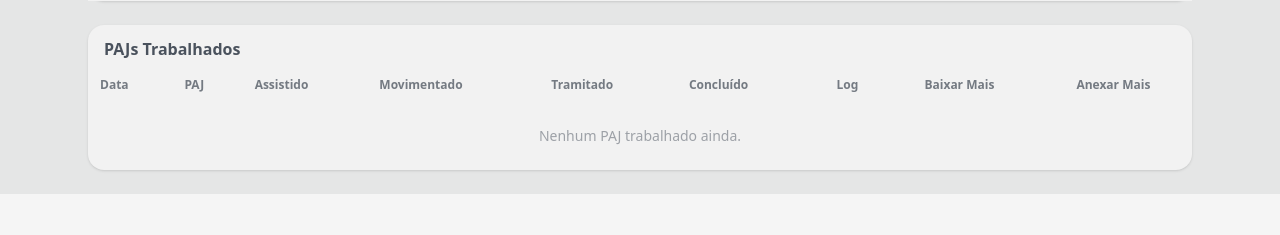
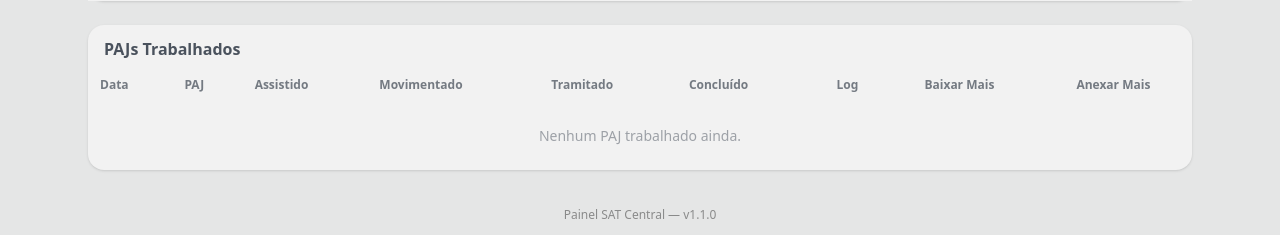
Before and after one commit to felipekugler/painel-sat-central, a FastAPI app: page / in a window 1280 px wide. Shown: the part 623-858 px from the top of the page. Before the commit the page ends 817 px from the top, so only its background shows below. Run offline with FastAPI, Linux system fonts and the light colour scheme; data that the repository does not hold is empty; some libraries are stand-ins or nearby versions.

Commit message:
Sobe versao para 1.1.0 e exibe no rodape do painel
Rodape novo em base.html mostrando "Painel SAT Central - v{app_version}",
usando a variavel app_version ja exposta pelo app.py. Versao subida de
1.0.0 para 1.1.0 para refletir as mudancas grandes desta sessao
(unificacao assistido/instituidor, opcao Nao tramitar, Anexar Mais,
atualizacao automatica das telas).

```diff
--- a/app.py
+++ b/app.py
@@ -27,7 +27,7 @@ PID_FILE = BASE_DIR / ".server.pid"
 LOGS_DIR = BASE_DIR / "logs"
 PORT = 8003
 
-APP_VERSION = "1.0.0"
+APP_VERSION = "1.1.0"
 
 
 def _configurar_logging() -> None:
--- a/templates/base.html
+++ b/templates/base.html
@@ -157,6 +157,10 @@
             {% block content %}{% endblock %}
         </div>
     </main>
+
+    <footer class="border-t border-base-300 py-3 text-center text-xs" style="color: var(--text-tertiary);">
+        Painel SAT Central — v{{ app_version }}
+    </footer>
 
     <div class="toast-container" id="toast-container"></div>
 
```
